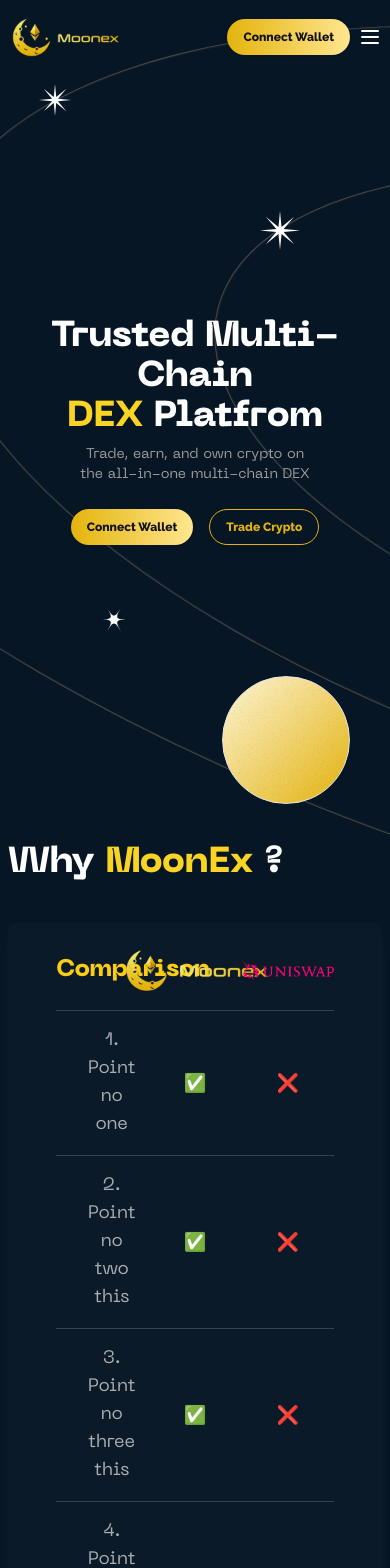
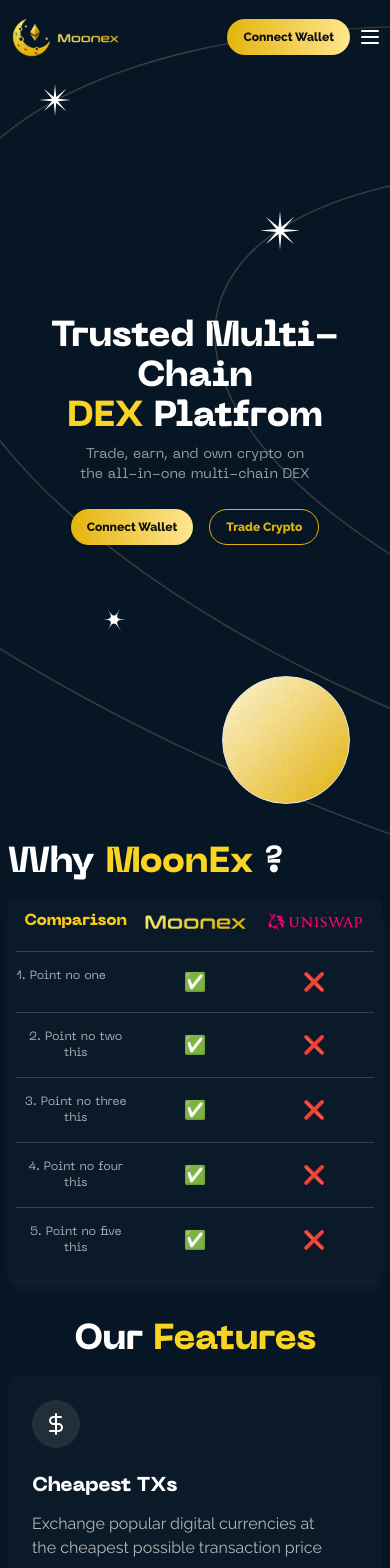
Before and after one commit to vanilla-dd/moonex, a React (Vite) app: page / in a window 390 px wide. Shown: the top 1568 px of the page. Built offline with nearby package versions, Linux system fonts and the light colour scheme.

Commit message:
fix: styles bugs

```diff
--- a/src/components/About.tsx
+++ b/src/components/About.tsx
@@ -1,24 +1,31 @@
 const About = () => {
   return (
-    <div id="about" className="space-y-10">
+    <div
+      id="about"
+      className="space-y-4 sm:space-y-6 md:space-y-8 lg:space-y-10"
+    >
       <p className="font-neuemachina text-4xl font-extrabold">
         Why
         <span className="text-[#F9D423]"> MoonEx </span>?
       </p>
 
-      <div className="rounded-lg bg-[#F7F9FF05] p-6 px-12 text-white shadow-lg shadow-white/5">
+      <div className="rounded-lg bg-[#F7F9FF05] p-2 text-white shadow-lg shadow-white/5 lg:p-6 lg:px-12">
         <div className="grid grid-cols-3 items-center border-b border-gray-700 pb-4 text-center">
-          <p className="font-neuemachina text-2xl font-semibold text-yellow-400">
+          <p className="font-neuemachina text-base font-semibold text-yellow-400 lg:text-2xl">
             Comparison
           </p>
           <div className="flex items-center justify-center gap-2">
-            <img src="/assets/logo/moonex-moon.svg" alt="" className="w-12" />
+            <img
+              src="/assets/logo/moonex-moon.svg"
+              alt=""
+              className="hidden md:block md:w-8 lg:w-12"
+            />
             <img src="/assets/logo/moonex-text.svg" alt="" />
           </div>
           <img
             src="/assets/logo/uniswap-logo.png"
             alt="Uniswap logo"
-            className="mx-auto w-48"
+            className="mx-auto w-24 sm:w-32 md:w-40 lg:w-48"
           />
         </div>
 
@@ -34,7 +41,7 @@
               key={index}
               className="grid grid-cols-3 items-center py-4 text-center"
             >
-              <p className="justify-items-start place-self-start self-start justify-self-start px-8 font-neuemachina text-lg text-[#F0F0F0B2]">
+              <p className="justify-items-start place-self-start self-start justify-self-start font-neuemachina text-xs text-[#F0F0F0B2] lg:px-8 lg:text-lg">
                 {point.label}
               </p>
               <p className="text-lg text-green-500">{point.moonex}</p>
--- a/src/components/Features.tsx
+++ b/src/components/Features.tsx
@@ -54,7 +54,7 @@
 
 const Features = () => {
   return (
-    <div className="space-y-10">
+    <div className="space-y-4 sm:space-y-6 md:space-y-8 lg:space-y-10">
       <p className="text-center font-neuemachina text-4xl font-extrabold">
         Our <span className="text-[#F9D423]">Features</span>
       </p>
--- a/src/components/Navbar.tsx
+++ b/src/components/Navbar.tsx
@@ -50,7 +50,6 @@
               <X />
             </button>
           </div>
-          {/* Menu Links */}
           <nav className="mt-4 flex flex-col gap-4 px-6 pb-12 pt-6 text-lg font-semibold">
             {navLinks.map((link, index) => (
               <div key={link.href} className="space-y-2">
```
Also changed, not shown: src/components/Faq.tsx (+0 -7 lines).
